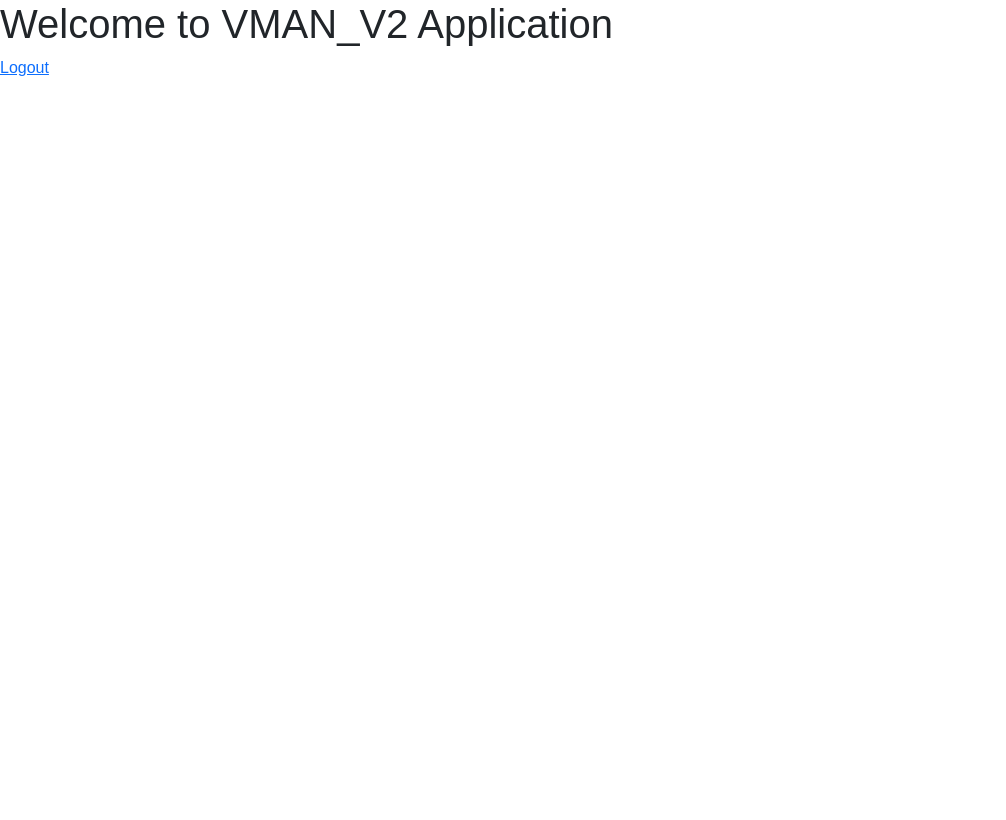
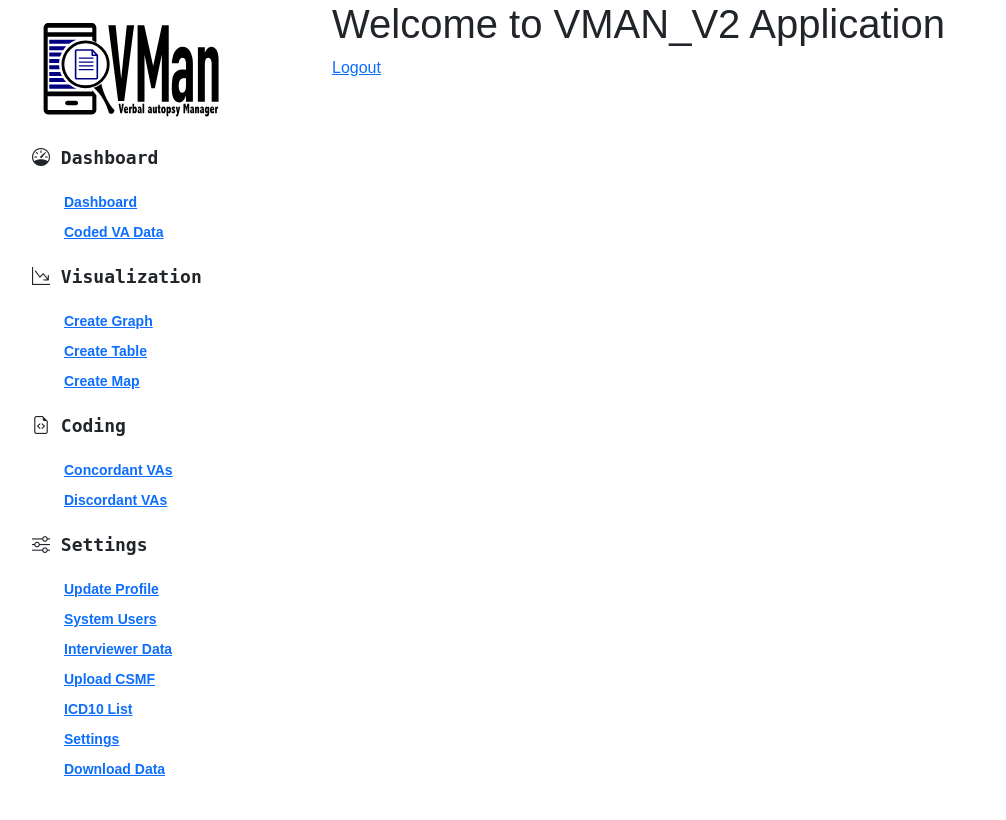
Before and after one commit to ilyatuu/VMan2_Django, a Django app: page / in a window 1280 px wide. Shown: the whole page, without its empty margins (0-1006 px from the left). Before the commit the page ends 76 px from the top, so only its background shows below. Run offline with Django 4.2, Linux system fonts and the light colour scheme; a user stored in the database is signed in; some libraries are stand-ins or nearby versions; some web fonts are replaced.

Commit message:
Add side navigation bar with the links to the home page.

```diff
--- a/static/css/customcss.css
+++ b/static/css/customcss.css
@@ -48,7 +48,8 @@
 :root{
   --fontFamily: 'Montserrat', sans-serif;
   --mainColor: #000;
-  --whiteColor: #3399ff;
+  --whiteColor: #ffffff;
+  --blueCor: #3399ff;
   --fontSizeH1: 50px;
   --fontSizeH2: 30px;
   --fontSizeH3: 18px;
@@ -62,6 +63,24 @@
 
 body{
   font-family: var(--fontFamily);
+}
+.dashboard_base .left_side_bar{
+  background: var(--whiteColor);
+  /* box-shadow: rgba(149, 157, 165, 0.2) 0px 8px 24px; */
+  padding: 20px;
+}
+.dashboard_base .left_side_bar p{
+  font-family: monospace;
+  font-weight: var(--fontBold);
+  font-size: var(--fontSizeH3);
+}
+.dashboard_base .left_side_bar ul{
+  list-style: none;
+}
+.dashboard_base .left_side_bar ul li{
+  font-size: var(--fontSizeNormal);
+  font-weight: var(--fontBold);
+  line-height: 30px;
 }
 
 .login_page{
--- a/templates/base.html
+++ b/templates/base.html
@@ -7,9 +7,47 @@
     <title>{% block title %}{% endblock %} | VMAN_V2</title>
     <link rel="stylesheet" href="{% static 'css/bcss.css' %}">
     <link rel="stylesheet" href="{% static 'css/customcss.css' %}">
+    <link rel="stylesheet" href="https://cdn.jsdelivr.net/npm/bootstrap-icons@1.8.3/font/bootstrap-icons.css">
   </head>
   <body class="dashboard_base">
-    {% block content %}{% endblock %}
+    <div class="container-fluid">
+      <div class="row">
+        <div class="col-md-3">
+          <div class="left_side_bar">
+            <img src="{% static 'images/logo.svg' %}" alt="logo" class="mb-4" width="200px">
+            <p><i class="bi bi-speedometer"></i> Dashboard</p>
+            <ul>
+              <li><a href="#">Dashboard</a></li>
+              <li><a href="#">Coded VA Data</a></li>
+            </ul>
+            <p><i class="bi bi-graph-down-arrow"></i> Visualization</p>
+            <ul>
+              <li><a href="#">Create Graph</a></li>
+              <li><a href="#">Create Table</a></li>
+              <li><a href="#">Create Map</a></li>
+            </ul>
+            <p><i class="bi bi-file-earmark-code"></i> Coding</p>
+            <ul>
+              <li><a href="#">Concordant VAs</a></li>
+              <li><a href="#">Discordant VAs</a></li>
+            </ul>
+            <p><i class="bi bi-sliders"></i> Settings</p>
+            <ul>
+              <li><a href="#">Update Profile</a></li>
+              <li><a href="#">System Users</a></li>
+              <li><a href="#">Interviewer Data</a></li>
+              <li><a href="#">Upload CSMF</a></li>
+              <li><a href="#">ICD10 List</a></li>
+              <li><a href="#">Settings</a></li>
+              <li><a href="#">Download Data</a></li>
+            </ul>
+          </div>
+        </div>
+        <div class="col-md-9">
+          {% block content %}{% endblock %}
+        </div>
+      </div>
+    </div>
 
     <script type="text/javascript" src="{% static 'js/jquery.js' %}"></script>
     <script type="text/javascript" src="{% static 'js/bjs.js' %}"></script>
```
Also changed, not shown: db.sqlite3.
